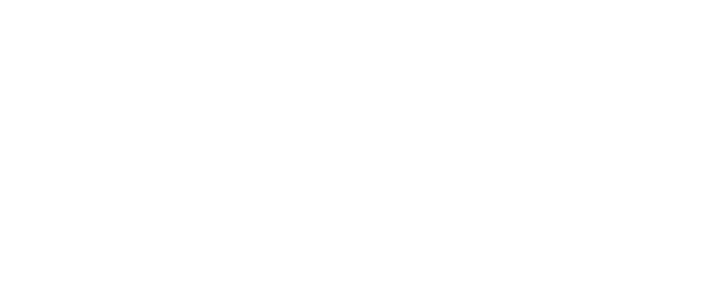
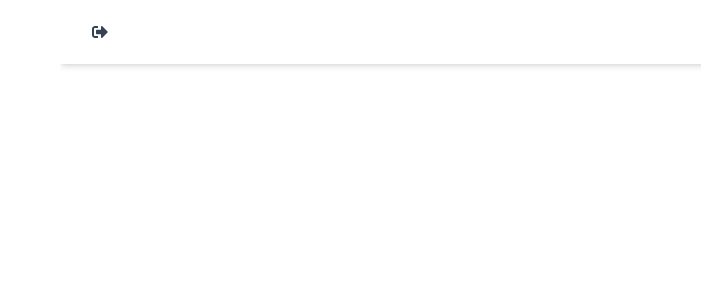
Before and after one commit to tabemanesh/Palestine_Front_React, a React (Vite) app: page / in a window 1280 px wide. Shown: the top 300 px of the page, without its empty margins (579-1280 px from the left). Built offline with nearby package versions, Linux system fonts and the light colour scheme.

Commit message:
add slider menu with header

```diff
--- a/package.json
+++ b/package.json
@@ -14,6 +14,7 @@
     "@tailwindcss/vite": "^4.1.17",
     "react": "^19.2.0",
     "react-dom": "^19.2.0",
+    "react-icons": "^5.5.0",
     "react-redux": "^9.2.0",
     "react-router-dom": "^7.9.6",
     "tailwindcss": "^4.1.17"
--- /dev/null
+++ b/src/components/global/header.tsx
@@ -0,0 +1,29 @@
+import { useDispatch } from "react-redux";
+import { toggleSidebar } from "../../reducers/uiSlider";
+import type { AppDispatch } from "../../store/strore";
+import { FaBars, FaSignOutAlt } from "react-icons/fa";
+
+export default function Header() {
+    const dispatch = useDispatch<AppDispatch>();
+    return (
+        <header className="w-full bg-white shadow-md flex items-center justify-between px-6 h-16">
+
+
+            <div className="flex items-center gap-4">
+                <button
+                    onClick={() => dispatch(toggleSidebar())}
+                    className="p-2 rounded hover:bg-gray-100 transition"
+                >
+                    <FaBars className="text-gray-700" />
+                </button>
+            </div>
+
+
+            <div className="flex items-center gap-2">
+                <button className="p-2 rounded hover:bg-gray-100 transition">
+                    <FaSignOutAlt className="text-gray-700" />
+                </button>
+            </div>
+        </header>
+    );
+}
--- /dev/null
+++ b/src/components/home/dashboard.tsx
@@ -0,0 +1,3 @@
+export default function Dashboard() {
+  return <div className="text-xl">Dashboard Content</div>;
+}
--- /dev/null
+++ b/src/components/home/setting.tsx
@@ -0,0 +1,3 @@
+export default function Settings() {
+  return <div className="text-xl">Settings Content</div>;
+}
--- /dev/null
+++ b/src/components/home/slidebar.tsx
@@ -0,0 +1,33 @@
+import { useDispatch, useSelector } from "react-redux";
+import { setActiveTab } from "../../reducers/panelSlice";
+import type { RootState, AppDispatch } from "../../store/strore";
+
+import { FaTachometerAlt, FaUsers, FaCog } from "react-icons/fa";
+
+export default function Sidebar() {
+  const dispatch = useDispatch<AppDispatch>();
+  const activeTab = useSelector((state: RootState) => state.panel.activeTab);
+
+  const tabs = [
+    { id: "dashboard", label: "داشبورد", icon: <FaTachometerAlt /> },
+    { id: "users", label: "کاربران", icon: <FaUsers /> },
+    { id: "settings", label: "تنظیمات", icon: <FaCog /> },
+  ];
+
+  return (
+    <div className="w-60 bg-gray-100 h-full border-l border-gray-300 p-4 flex flex-col gap-2">
+      {tabs.map((t) => (
+        <button
+          key={t.id}
+          onClick={() => dispatch(setActiveTab(t.id))}
+          className={`flex items-center gap-3 p-3 rounded transition-colors
+            ${activeTab === t.id ? "bg-blue-500 text-white" : "hover:bg-gray-200"}
+          `}
+        >
+          <span className="text-lg">{t.icon}</span>
+          <span className="flex-1 text-right">{t.label}</span>
+        </button>
+      ))}
+    </div>
+  );
+}
--- /dev/null
+++ b/src/components/home/users.tsx
@@ -0,0 +1,3 @@
+export default function Users() {
+  return <div className="text-xl">Users Content</div>;
+}
--- a/src/pages/home.tsx
+++ b/src/pages/home.tsx
@@ -1,9 +1,41 @@
+import { useSelector } from "react-redux";
+import type { RootState } from "../store/strore";
 import PageLayout from "../components/global/pageLayout";
+import Dashboard from "../components/home/dashboard";
+import Users from "../components/home/users";
+import Settings from "../components/home/setting";
+import Sidebar from "../components/home/slidebar";
+import Header from "../components/global/header";
+
+
 
 export default function Home() {
+  const activeTab = useSelector((state: RootState) => state.panel.activeTab);
+  const sidebarOpen = useSelector((state: RootState) => state.ui.sidebarOpen);
+
+  const renderContent = () => {
+    switch (activeTab) {
+      case "dashboard":
+        return <Dashboard />;
+      case "users":
+        return <Users />;
+      case "settings":
+        return <Settings />;
+      default:
+        return <Dashboard />;
+    }
+  };
+
   return (
     <PageLayout>
+      {/* Header */}
+      <Header />
 
+      {/* Body: Sidebar + Content */}
+      <div className="flex w-full h-[calc(100vh-64px)]">
+        {sidebarOpen && <Sidebar />}
+        <div className="flex-1 p-6">{renderContent()}</div>
+      </div>
     </PageLayout>
   );
 }
--- /dev/null
+++ b/src/reducers/panelSlice.tsx
@@ -0,0 +1,16 @@
+import { createSlice } from "@reduxjs/toolkit";
+
+const panelSlice = createSlice({
+  name: "panel",
+  initialState: {
+    activeTab: "dashboard",
+  },
+  reducers: {
+    setActiveTab: (state, action) => {
+      state.activeTab = action.payload;
+    },
+  },
+});
+
+export const { setActiveTab } = panelSlice.actions;
+export default panelSlice.reducer;
--- /dev/null
+++ b/src/reducers/uiSlider.tsx
@@ -0,0 +1,16 @@
+import { createSlice } from "@reduxjs/toolkit";
+
+const uiSlice = createSlice({
+  name: "ui",
+  initialState: {
+    sidebarOpen: true,
+  },
+  reducers: {
+    toggleSidebar: (state) => {
+      state.sidebarOpen = !state.sidebarOpen;
+    },
+  },
+});
+
+export const { toggleSidebar } = uiSlice.actions;
+export default uiSlice.reducer;
--- a/src/store/strore.tsx
+++ b/src/store/strore.tsx
@@ -1,9 +1,13 @@
 import { configureStore } from "@reduxjs/toolkit";
-
+import panelReducer from "../reducers/panelSlice";
+import uiReducer from "../reducers/uiSlider";
 export const store = configureStore({
   reducer: {
-
-
+   panel: panelReducer,
+   ui :uiReducer
 
   },
 });
+
+export type RootState = ReturnType<typeof store.getState>;
+export type AppDispatch = typeof store.dispatch;
```
Also changed, not shown: src/App.css (+7 -0 lines), 1 other file (tests, documents, lock files or other folders).
